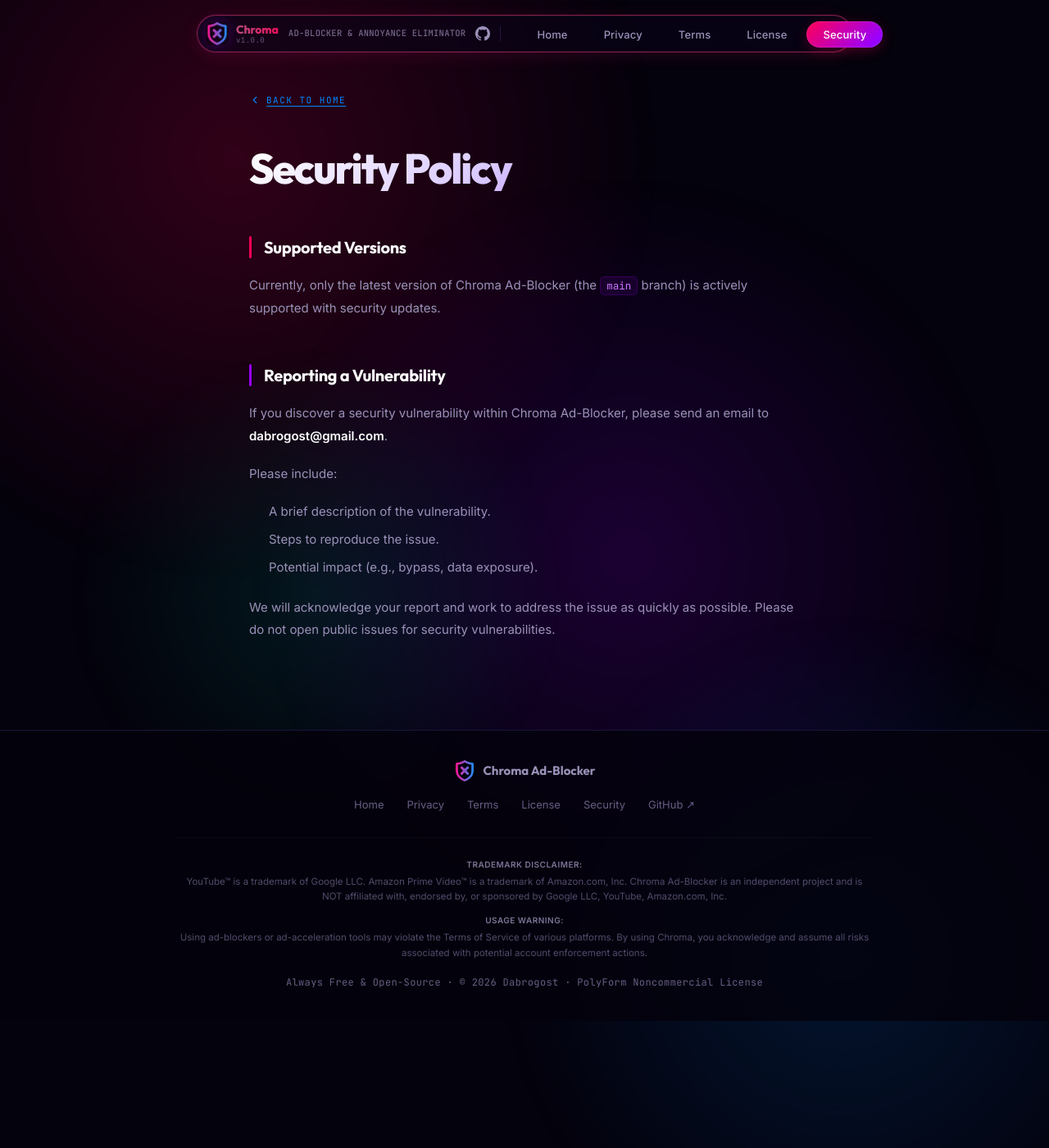
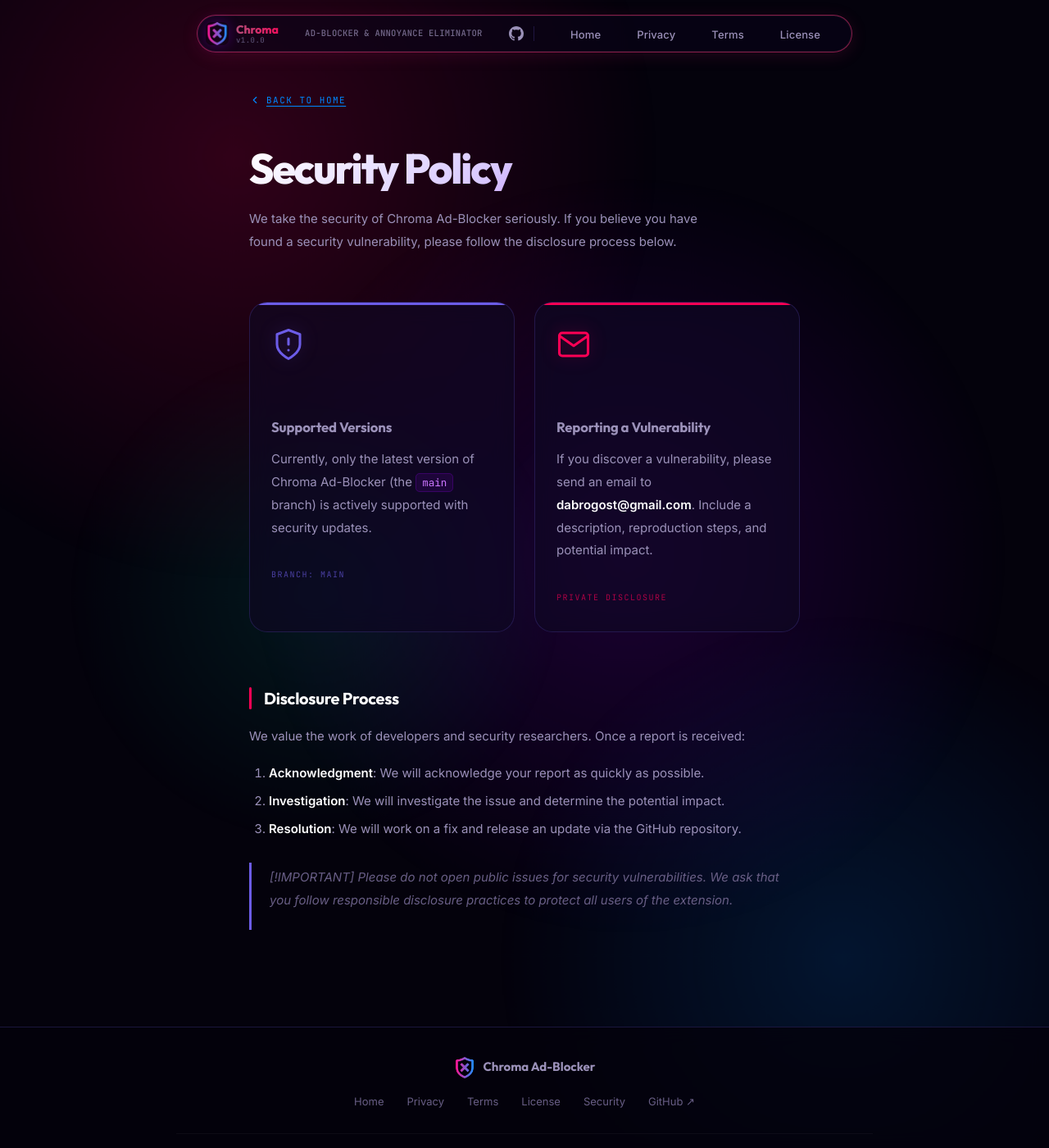
Before and after one commit to Dabrogost/Chroma-Ad-Blocker, a Jekyll site: the page built from SECURITY.md, in a window 1280 px wide and 1400 px high. Shown: the whole window at 82% size. Built offline with Jekyll 4.4.1, drawn with Linux system fonts in a browser that asks for light colours.

Commit message:
feat: add responsive navigation component and redesign security policy page

```diff
--- a/SECURITY.md
+++ b/SECURITY.md
@@ -7,19 +7,53 @@
 
 # Security Policy
 
-## Supported Versions
+<p class="section__sub" style="margin-top: -24px; margin-bottom: 48px;">
+  We take the security of Chroma Ad-Blocker seriously. If you believe you have
+  found a security vulnerability, please follow the disclosure process below.
+</p>
 
-Currently, only the latest version of Chroma Ad-Blocker (the `main` branch) is actively supported with security updates.
+<div class="cards-grid" style="grid-template-columns: repeat(auto-fit, minmax(300px, 1fr)); gap: 24px; margin-bottom: 64px;">
 
-## Reporting a Vulnerability
+  <!-- Card 1: Supported Versions -->
+  <div class="card card--purple fade-up">
+    <svg class="card__icon" viewBox="0 0 24 24" fill="none" stroke="currentColor" stroke-width="1.75" stroke-linecap="round" stroke-linejoin="round" aria-hidden="true">
+      <path d="M12 22s8-4 8-10V5l-8-3-8 3v7c0 6 8 10 8 10z"/>
+      <path d="M12 8v4"/>
+      <path d="M12 16h.01"/>
+    </svg>
+    <h3 class="card__title">Supported Versions</h3>
+    <p class="card__desc">
+      Currently, only the latest version of Chroma Ad-Blocker (the <code>main</code> branch)
+      is actively supported with security updates.
+    </p>
+    <span class="card__tag">Branch: main</span>
+  </div>
 
-If you discover a security vulnerability within Chroma Ad-Blocker, please send an
-email to **dabrogost@gmail.com**.
+  <!-- Card 2: Reporting a Vulnerability -->
+  <div class="card card--red fade-up">
+    <svg class="card__icon" viewBox="0 0 24 24" fill="none" stroke="currentColor" stroke-width="1.75" stroke-linecap="round" stroke-linejoin="round" aria-hidden="true">
+      <path d="M4 4h16c1.1 0 2 .9 2 2v12c0 1.1-.9 2-2 2H4c-1.1 0-2-.9-2-2V6c0-1.1.9-2 2-2z"/>
+      <polyline points="22,6 12,13 2,6"/>
+    </svg>
+    <h3 class="card__title">Reporting a Vulnerability</h3>
+    <p class="card__desc">
+      If you discover a vulnerability, please send an email to
+      <strong>dabrogost@gmail.com</strong>. Include a description, reproduction steps,
+      and potential impact.
+    </p>
+    <span class="card__tag">Private Disclosure</span>
+  </div>
 
-Please include:
-- A brief description of the vulnerability.
-- Steps to reproduce the issue.
-- Potential impact (e.g., bypass, data exposure).
+</div>
 
-We will acknowledge your report and work to address the issue as quickly as possible.
-Please do not open public issues for security vulnerabilities.
+## Disclosure Process
+
+We value the work of developers and security researchers. Once a report is received:
+
+1.  **Acknowledgment**: We will acknowledge your report as quickly as possible.
+2.  **Investigation**: We will investigate the issue and determine the potential impact.
+3.  **Resolution**: We will work on a fix and release an update via the GitHub repository.
+
+> [!IMPORTANT]
+> Please do not open public issues for security vulnerabilities. We ask that you follow
+> responsible disclosure practices to protect all users of the extension.
--- a/_includes/nav.html
+++ b/_includes/nav.html
@@ -41,12 +41,6 @@
           License
         </a>
       </li>
-      <li>
-        <a href="{{ '/SECURITY/' | relative_url }}"
-           class="pill-nav__link{% if page.url contains 'SECURITY' %} active{% endif %}">
-          Security
-        </a>
-      </li>
     </ul>
 
     <button class="pill-nav__hamburger" id="nav-hamburger" aria-label="Toggle menu" aria-expanded="false">
@@ -65,8 +59,6 @@
        class="{% if page.url contains 'ToS' %}active{% endif %}">Terms</a>
     <a href="{{ '/LICENSE/' | relative_url }}"
        class="{% if page.url contains 'LICENSE' %}active{% endif %}">License</a>
-    <a href="{{ '/SECURITY/' | relative_url }}"
-       class="{% if page.url contains 'SECURITY' %}active{% endif %}">Security</a>
   </div>
 </nav>
 
```
